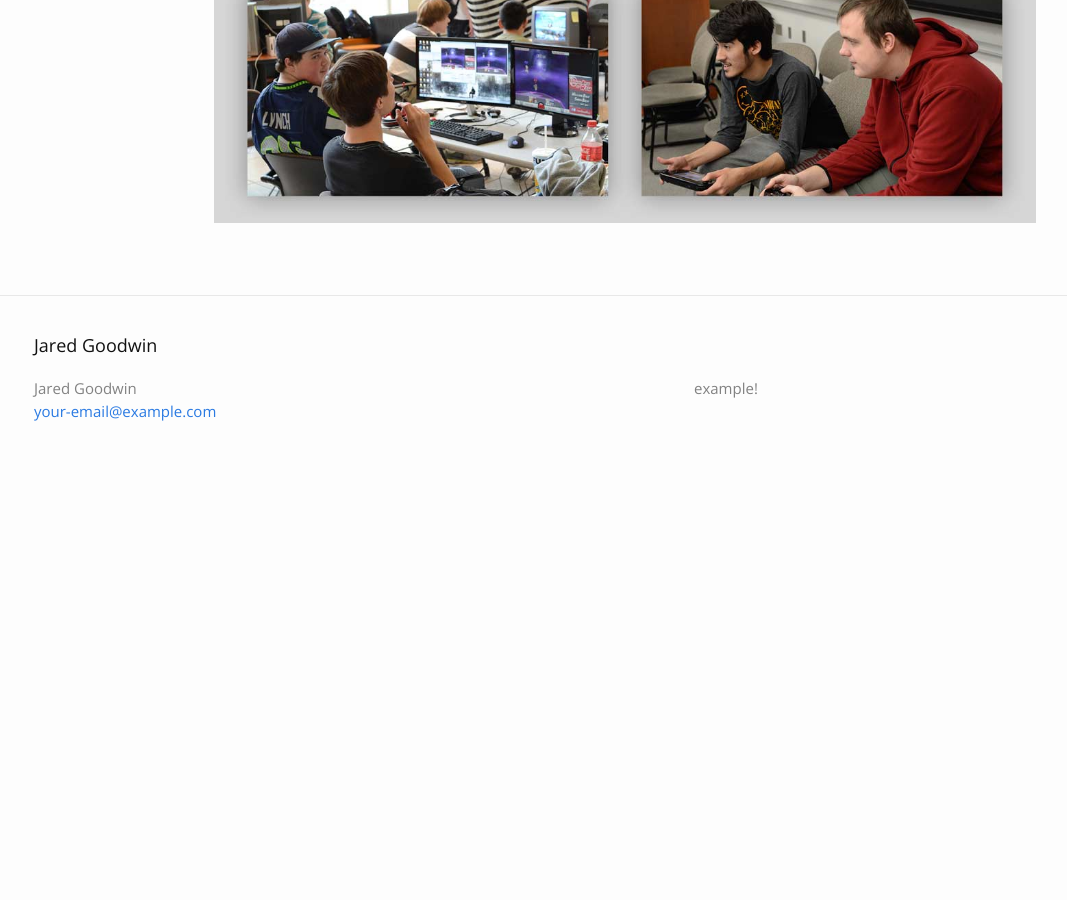
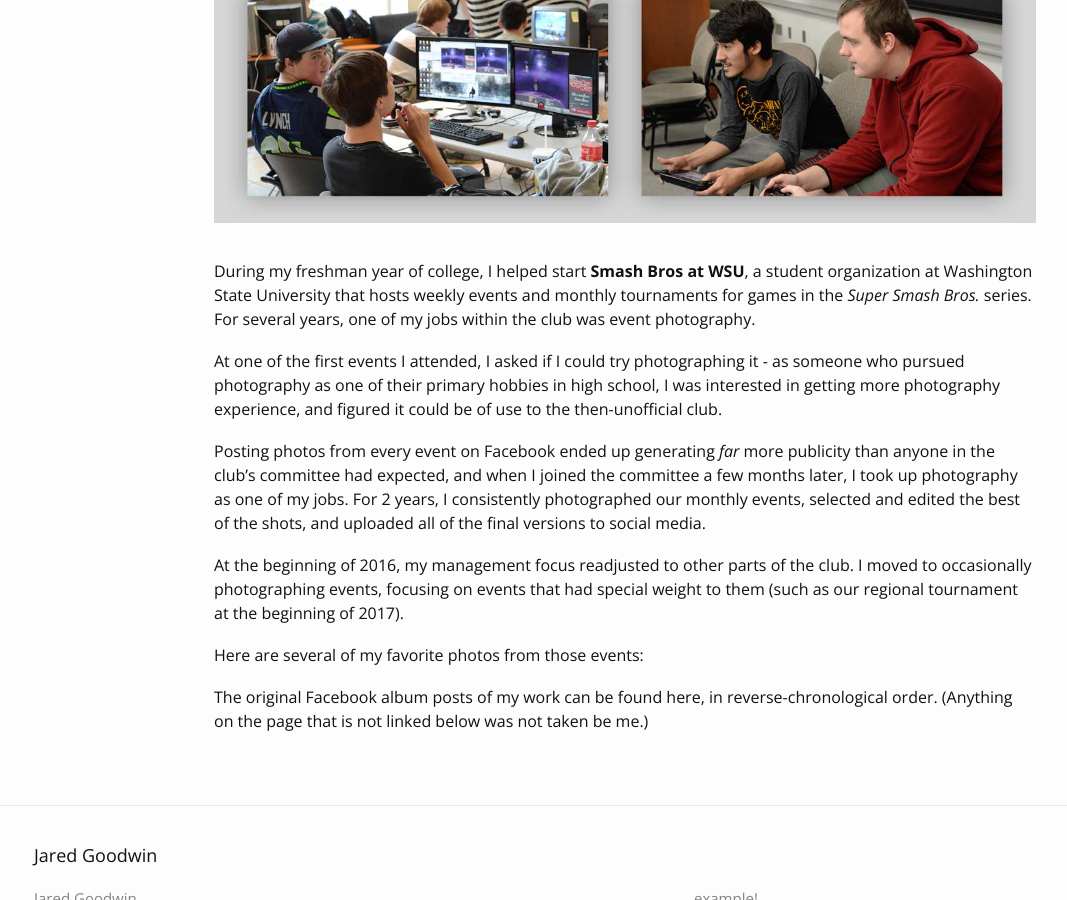
Before and after one commit to goodwin72/jaredrgoodwin.com, a Jekyll site: the page built from _work/smash-bros-at-wsu-photography.md, in a window 1280 px wide and 900 px high, scrolled down 499 px. Shown: the whole window, without its empty margins (15-1082 px from the left). Built offline with Jekyll 4.4.1, drawn with Linux system fonts in a browser that asks for light colours; before the commit the page ends 993 px from its top, so only the background shows below that.

Commit message:
Started descriptions for both SB@WSU work pieces

```diff
--- a/_work/smash-bros-at-wsu-photography.md
+++ b/_work/smash-bros-at-wsu-photography.md
@@ -10,3 +10,17 @@ end-date: 2017-01-14
 time-period: November 2013 - January 2017
 
 ---
+During my freshman year of college, I helped start **Smash Bros at WSU**, a student organization at Washington State University that hosts weekly events and monthly tournaments for games in the *Super Smash Bros.* series. For several years, one of my jobs within the club was event photography.
+
+At one of the first events I attended, I asked if I could try photographing it - as someone who pursued photography as one of their primary hobbies in high school, I was interested in getting more photography experience, and figured it could be of use to the then-unofficial club.
+
+Posting photos from every event on Facebook ended up generating *far* more publicity than anyone in the club's committee had expected, and when I joined the committee a few months later, I took up photography as one of my jobs. For 2 years, I consistently photographed our monthly events, selected and edited the best of the shots, and uploaded all of the final versions to social media.
+
+At the beginning of 2016, my management focus readjusted to other parts of the club. I moved to occasionally photographing events, focusing on events that had special weight to them (such as our regional tournament at the beginning of 2017).
+
+Here are several of my favorite photos from those events:
+
+
+
+
+The original Facebook album posts of my work can be found here, in reverse-chronological order. (Anything on the page that is not linked below was not taken be me.)
```
Also changed, not shown: _work/smash-bros-at-wsu-ads.md (+7 -0 lines), _work/backyard-harvest.md (line endings or trailing spaces), _work/landescapes.md (line endings or trailing spaces).
